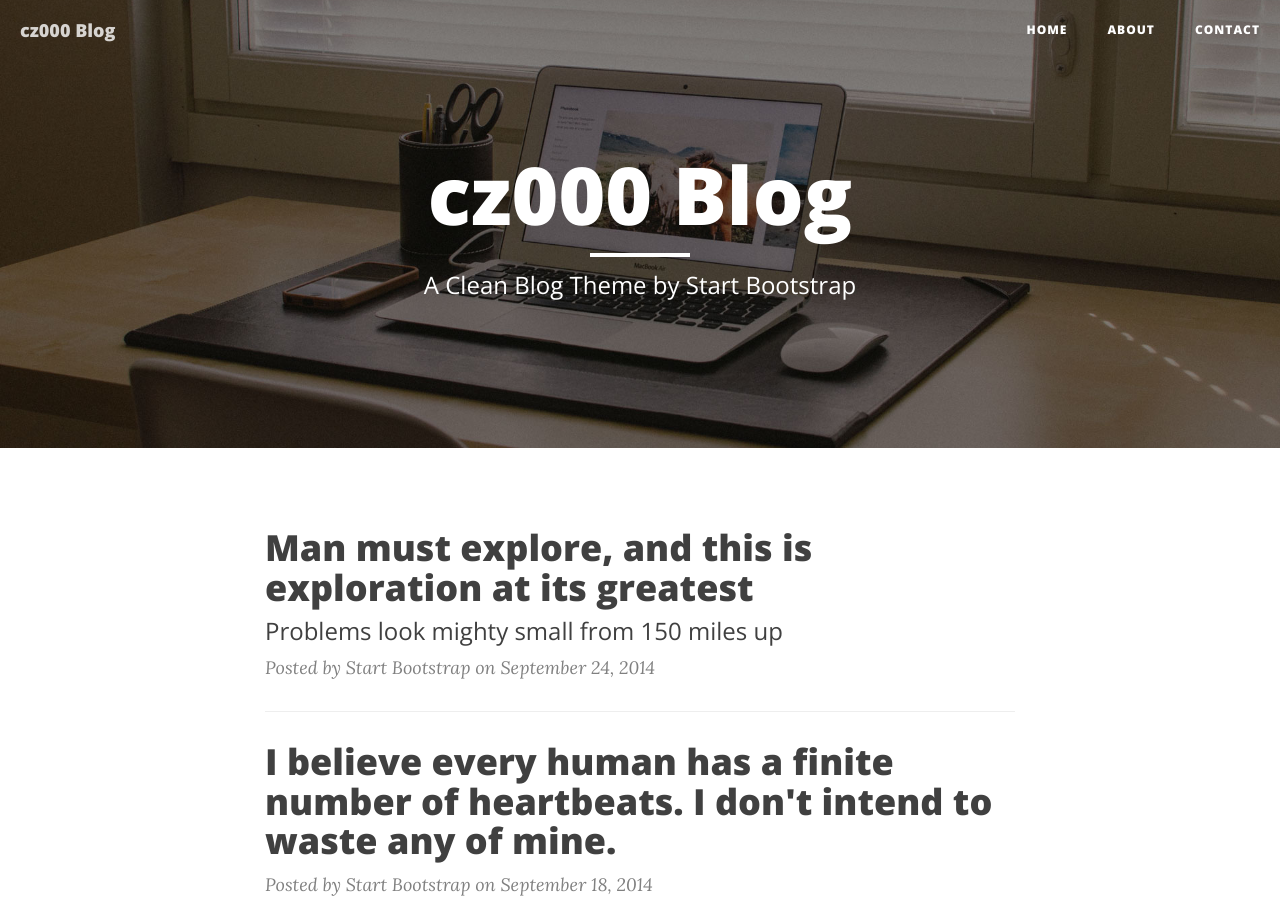
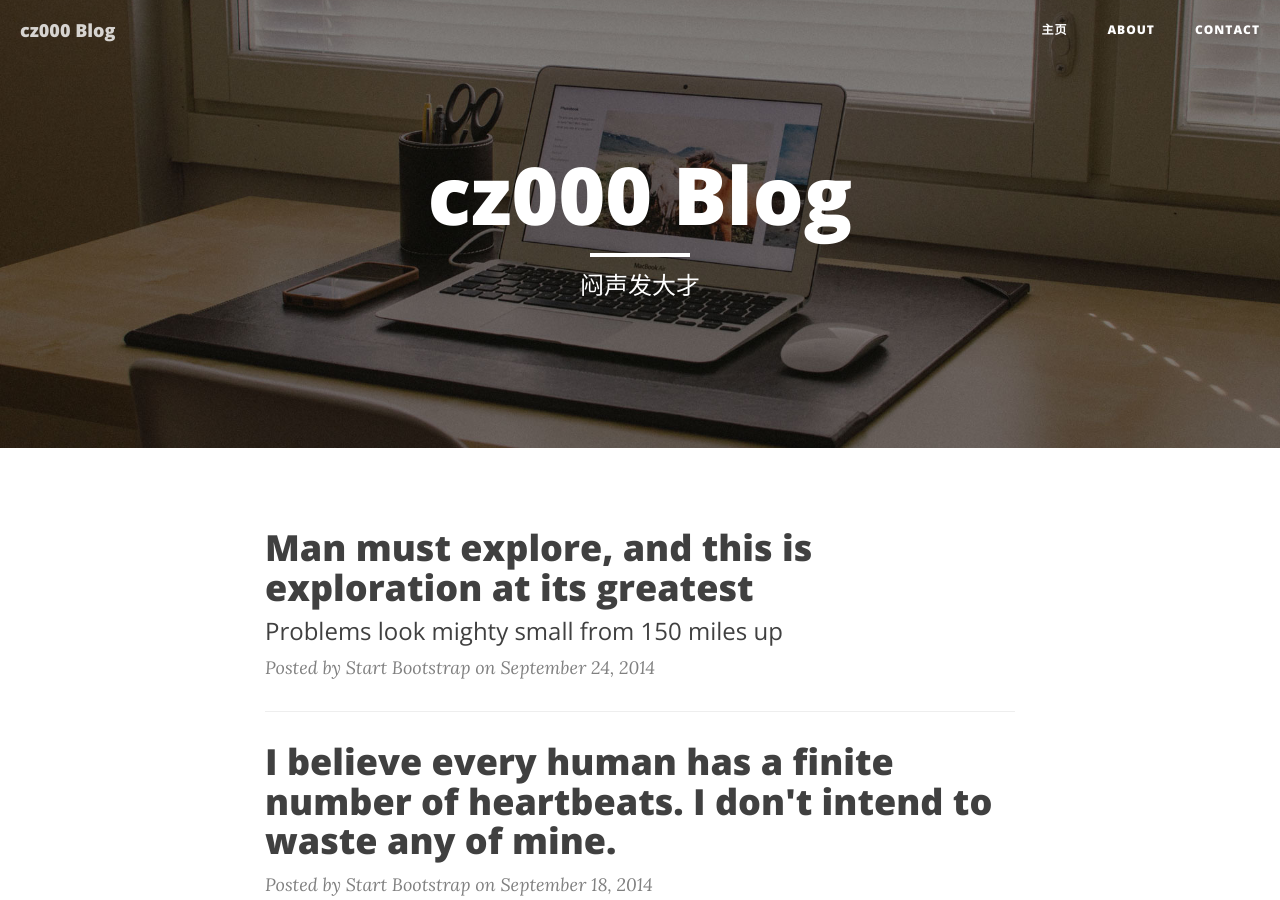
Before and after one commit to cz000/cz000.github.com, a Jekyll site: the page built from index.html, in a window 1280 px wide and 900 px high. Built offline with Jekyll 4.4.1, drawn with Linux system fonts in a browser that asks for light colours; nearby versions of some CDN libraries; the list of posts is cut into pages by our own code.

Commit message:
20170103

```diff
--- a/_config.yml
+++ b/_config.yml
@@ -7,7 +7,7 @@ description: "闷声发大才"
 baseurl: ""
 url: "http://cz000.github.io/"
 twitter_username: SBootstrap
-github_username:  davidtmiller
+github_username:  cz000
 facebook_username:  StartBootstrap
 email_username:  812306149@qq.com
 
--- a/_includes/nav.html
+++ b/_includes/nav.html
@@ -16,7 +16,7 @@
         <div class="collapse navbar-collapse" id="bs-example-navbar-collapse-1">
             <ul class="nav navbar-nav navbar-right">
                 <li>
-                    <a href="{{ site.baseurl }}/">Home</a>
+                    <a href="{{ site.baseurl }}/">主页</a>
                 </li>
                 {% for page in site.pages %}{% if page.title %}
 				{% if page.url != '/404.html' %}
--- a/index.html
+++ b/index.html
@@ -1,6 +1,6 @@
 ---
 layout: page
-description: "A Clean Blog Theme by Start Bootstrap"
+description: "闷声发大才"
 ---
 
 {% for post in paginator.posts %}
```
